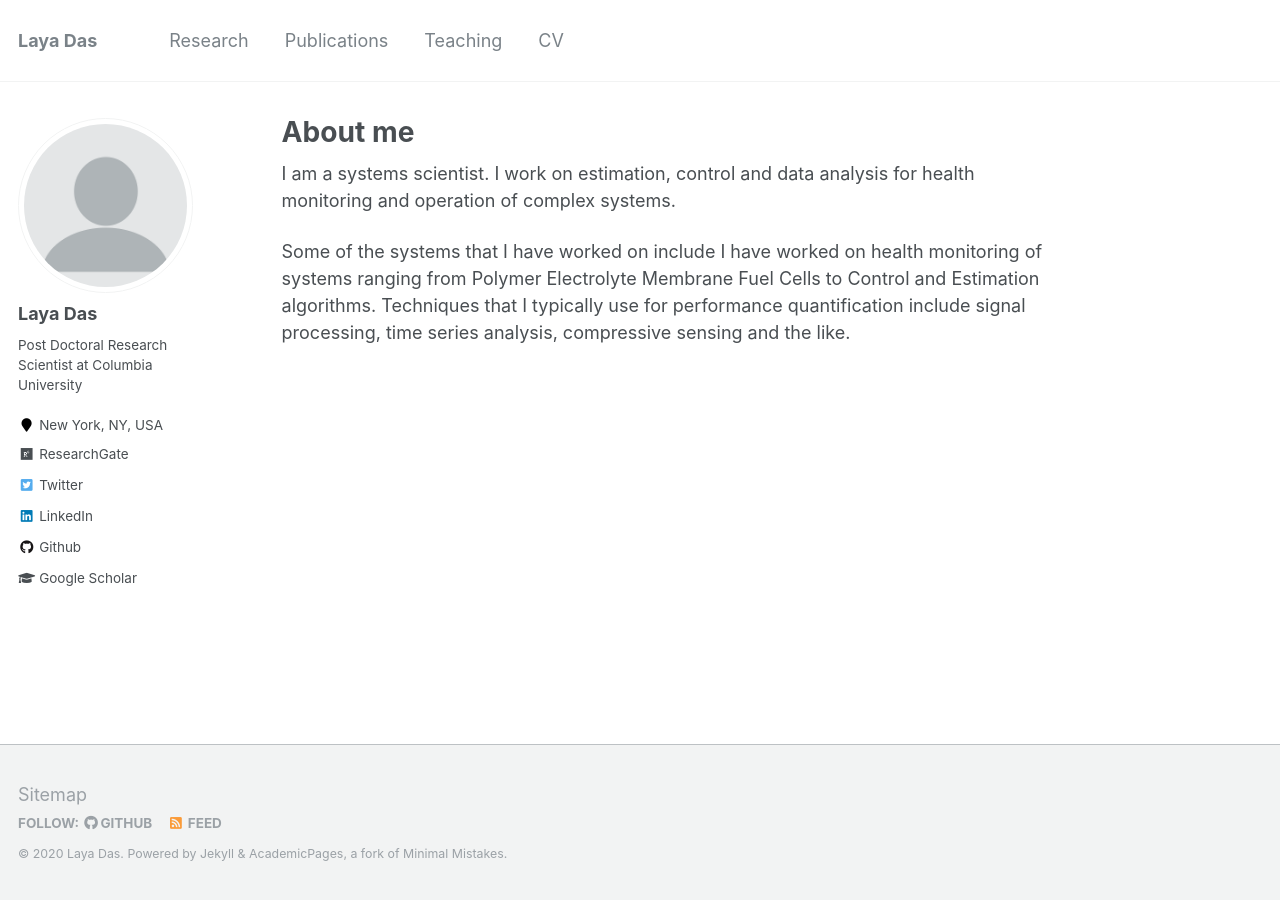
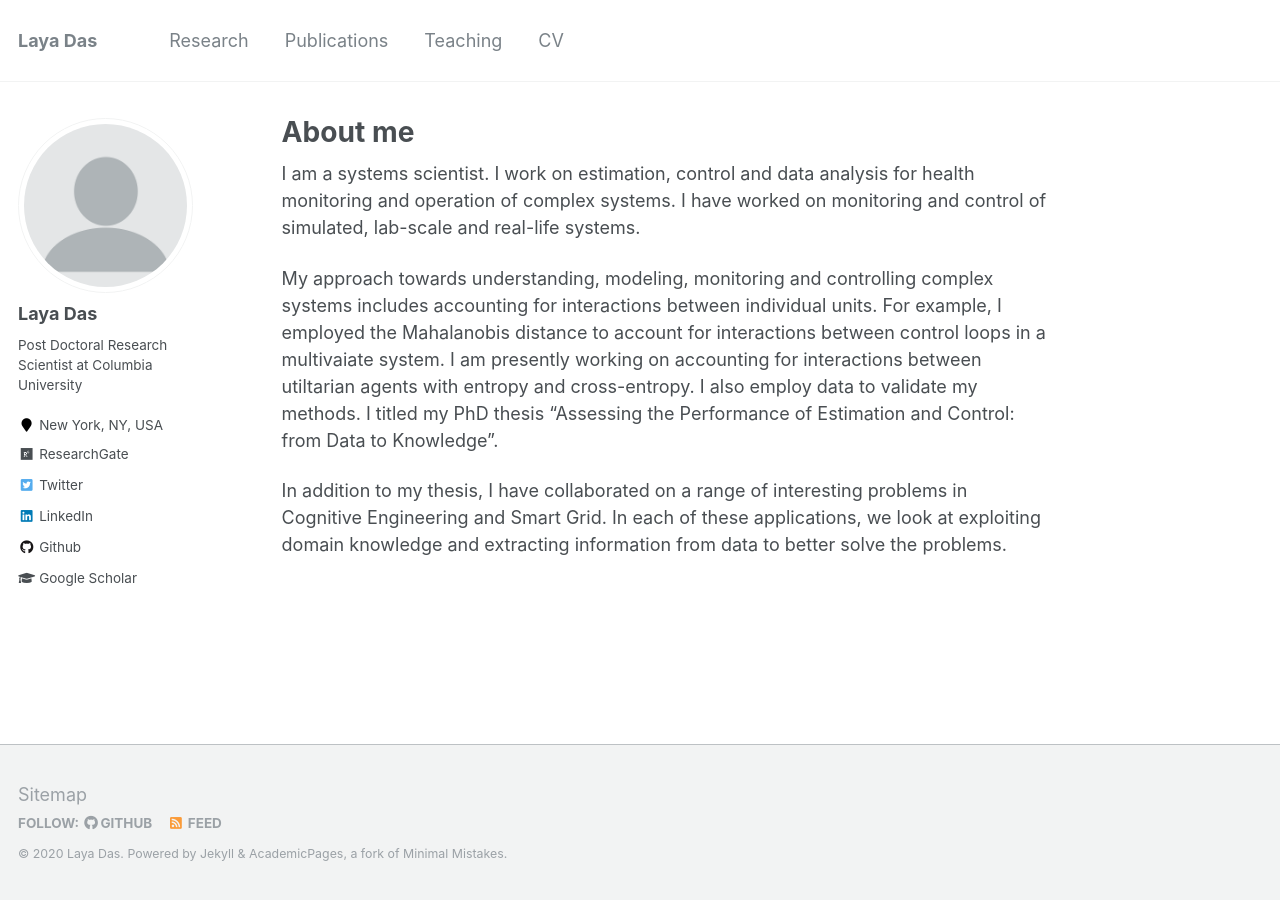
Before and after one commit to layadas/layadas.github.io, a Jekyll site: the page built from _pages/about.md, in a window 1280 px wide. Built offline with Jekyll 4.4.1, drawn with Linux system fonts in a browser that asks for light colours.

Commit message:
Update about.md

```diff
--- a/_pages/about.md
+++ b/_pages/about.md
@@ -9,7 +9,12 @@ redirect_from:
 ---
 
 I am a systems scientist. I work on estimation, control and data analysis for health monitoring and operation of complex systems.
+I have worked on monitoring and control of simulated, lab-scale and real-life systems.
 
-Some of the systems that I have worked on include
-I have worked on health monitoring of systems ranging from Polymer Electrolyte Membrane Fuel Cells to Control and Estimation algorithms.
-Techniques that I typically use for performance quantification include signal processing, time series analysis, compressive sensing and the like.
+My approach towards understanding, modeling, monitoring and controlling complex systems includes accounting for interactions between individual units.
+For example, I employed the Mahalanobis distance to account for interactions between control loops in a multivaiate system.
+I am presently working on accounting for interactions between utiltarian agents with entropy and cross-entropy.
+I also employ data to validate my methods. I titled my PhD thesis "Assessing the Performance of Estimation and Control: from Data to Knowledge".
+
+In addition to my thesis, I have collaborated on a range of interesting problems in Cognitive Engineering and Smart Grid.
+In each of these applications, we look at exploiting domain knowledge and extracting information from data to better solve the problems.
```
